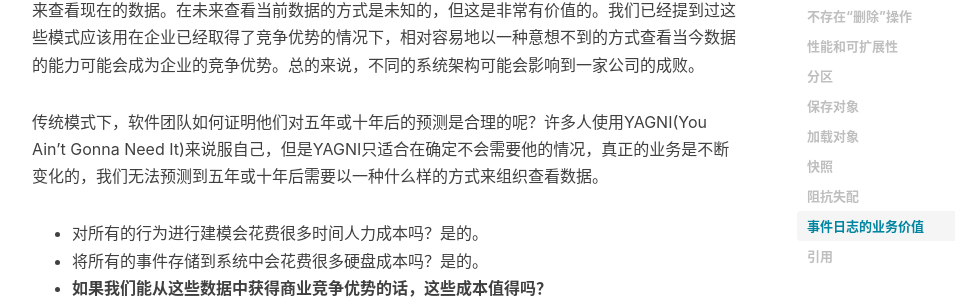
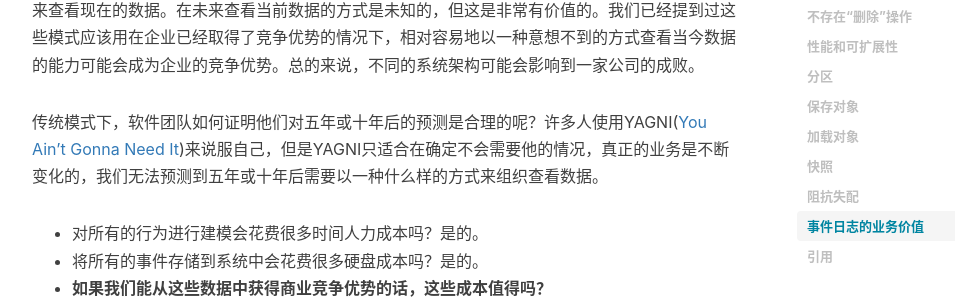
Before and after one commit to realZhangChi/realZhangChi.github.io, a Jekyll site: the page built from _posts/2020-06-04-EventsAsAStorageMechanism.md, in a window 1280 px wide and 900 px high, scrolled down 12129 px. Shown: the part 148-454 px from the top of the window, without its empty margins (233-1188 px from the left). Built offline with Jekyll 4.4.1, drawn with Linux system fonts in a browser that asks for light colours; nearby versions of some CDN libraries; comment, search, counter and statistics services are not loaded; some of the changed lines change nothing that is shown.

Commit message:
:typo: url

```diff
--- a/_posts/2020-06-04-EventsAsAStorageMechanism.md
+++ b/_posts/2020-06-04-EventsAsAStorageMechanism.md
@@ -211,7 +211,7 @@ public class InventoryItemDeactivatedEvent
 
 在业务中，通常会提出很多新颖有趣的数据查看方式，我们无法预测到五年后会以一个什么样的方式来查看现在的数据。在未来查看当前数据的方式是未知的，但这是非常有价值的。我们已经提到过这些模式应该用在企业已经取得了竞争优势的情况下，相对容易地以一种意想不到的方式查看当今数据的能力可能会成为企业的竞争优势。总的来说，不同的系统架构可能会影响到一家公司的成败。
 
-传统模式下，软件团队如何证明他们对五年或十年后的预测是合理的呢？许多人使用YAGNI(You Ain’t Gonna Need It)来说服自己，但是YAGNI只适合在确定不会需要他的情况，真正的业务是不断变化的，我们无法预测到五年或十年后需要以一种什么样的方式来组织查看数据。
+传统模式下，软件团队如何证明他们对五年或十年后的预测是合理的呢？许多人使用YAGNI([You Ain’t Gonna Need It](https://en.wikipedia.org/wiki/You_aren%27t_gonna_need_it))来说服自己，但是YAGNI只适合在确定不会需要他的情况，真正的业务是不断变化的，我们无法预测到五年或十年后需要以一种什么样的方式来组织查看数据。
 
 - 对所有的行为进行建模会花费很多时间人力成本吗？是的。
 - 将所有的事件存储到系统中会花费很多硬盘成本吗？是的。
```
